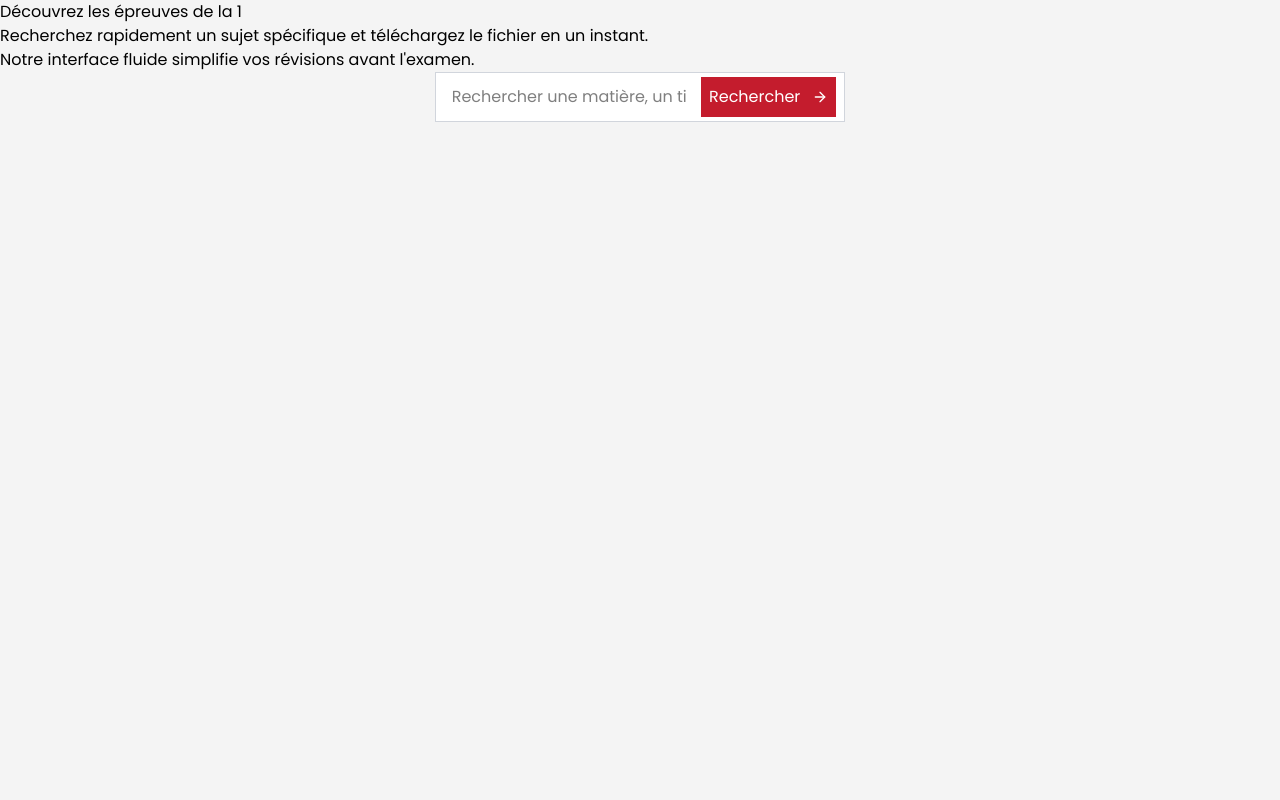
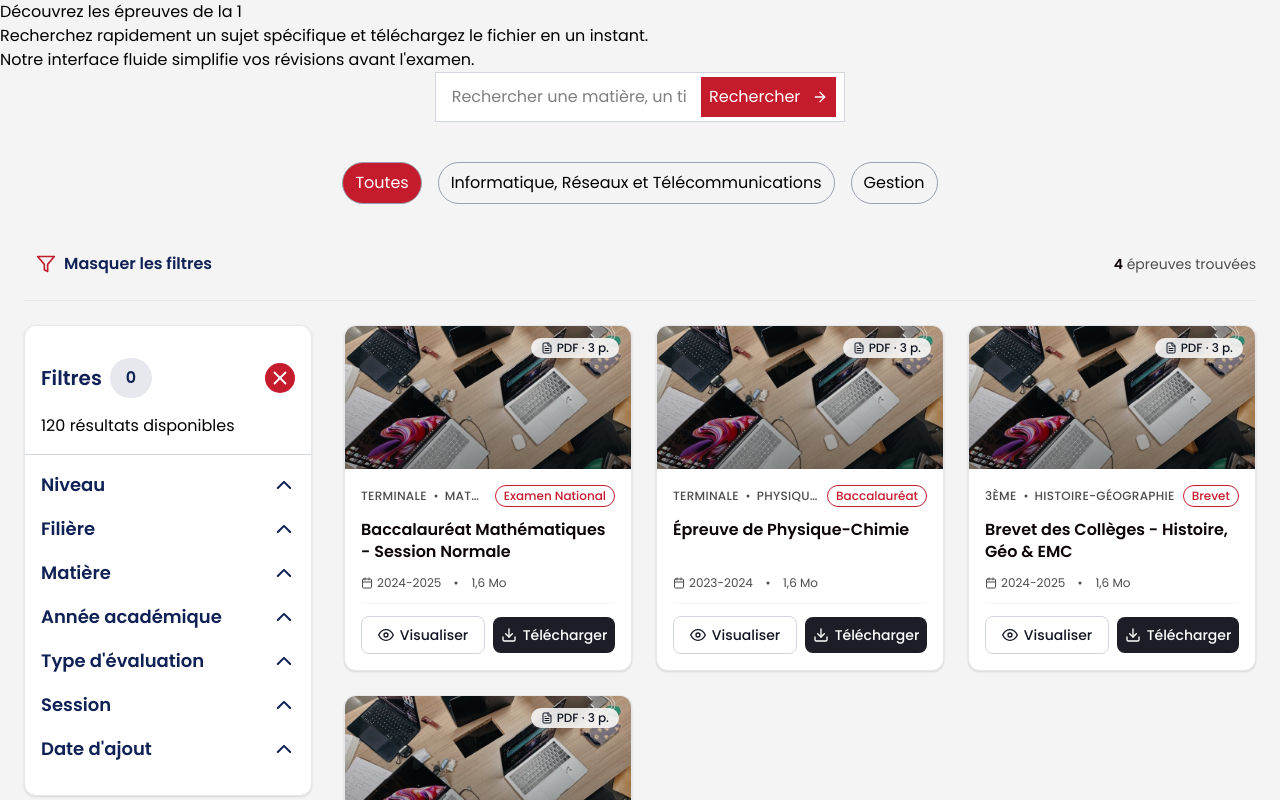
Before and after one commit to kaizen-squad/esgis-epreuves, a Next.js app: page /filieres/1 in a window 1280 px wide. Shown: the top 800 px of the page. Built offline with nearby package versions, Linux system fonts and the light colour scheme.

Commit message:
refactor(catalogue): made the epreuve catalogue as a generic component

```diff
--- a/src/app/(public)/catalogue/components/CatalogueEpreuve.tsx
+++ b/src/app/(public)/catalogue/components/CatalogueEpreuve.tsx
@@ -1,18 +1,14 @@
 "use client";
 
-import DomainSelectFilter from "../../components/DomainSelectFilter";
-import { epreuvesMock } from "../../constants/epreuve.constants";
 import EpreuveCard from "../../components/EpreuveCard";
 import CatalogueFilter from "./CatalogueFilter";
 import { FiFilter } from "react-icons/fi";
 import { useState } from "react";
 
-const CatalogueEpreuve = () => {
+const CatalogueEpreuves = ({ data }: { data: EpreuveCard[] }) => {
   const [open, setOpen] = useState<boolean>(true);
   return (
-    <section className="mx-auto mb-20 w-full max-w-7xl px-4 lg:px-6">
-      <DomainSelectFilter />
-
+    <>
       <div className="mb-6 flex items-center justify-between gap-4 border-b border-gray-200 pb-4">
         <button
           type="button"
@@ -25,9 +21,7 @@ const CatalogueEpreuve = () => {
         </button>
         <CatalogueFilter mode="mobile" />
         <p className="text-text-paragraph text-sm">
-          <span className="text-text-title font-semibold">
-            {epreuvesMock.length}
-          </span>{" "}
+          <span className="text-text-title font-semibold">{data?.length}</span>{" "}
           épreuves trouvées
         </p>
       </div>
@@ -39,13 +33,13 @@ const CatalogueEpreuve = () => {
           <CatalogueFilter mode="desktop" onClose={() => setOpen(false)} />
         )}
         <div className="grid grid-cols-[repeat(auto-fill,minmax(min(17rem,100%),1fr))] gap-6">
-          {epreuvesMock.map((epreuve) => (
+          {data.map((epreuve) => (
             <EpreuveCard {...epreuve} key={epreuve.name} />
           ))}
         </div>
       </div>
-    </section>
+    </>
   );
 };
 
-export default CatalogueEpreuve;
+export default CatalogueEpreuves;
--- /dev/null
+++ b/src/app/(public)/catalogue/components/CatalogueEpreuveSection.tsx
@@ -0,0 +1,13 @@
+import React from "react";
+import CatalogueEpreuves from "./CatalogueEpreuve";
+import { epreuvesMock } from "../../constants/epreuve.constants";
+
+const CatalogueEpreuveSection = () => {
+  return (
+    <section className="mx-auto mb-20 w-full max-w-7xl px-4 lg:px-6">
+      <CatalogueEpreuves data={epreuvesMock} />
+    </section>
+  );
+};
+
+export default CatalogueEpreuveSection;
--- a/src/app/(public)/catalogue/page.tsx
+++ b/src/app/(public)/catalogue/page.tsx
@@ -2,9 +2,9 @@ import React from "react";
 import PublicLayout from "../components/PublicLayout";
 import CatalogueWelcomeSection from "./components/CatalogueWelcomeSection";
 import Research from "../accueil/components/Research";
-import CatalogueEpreuve from "./components/CatalogueEpreuve";
 import ResultsResume from "../accueil/components/ResultsResume";
 import CTACatalogue from "../accueil/components/CTACatalogue";
+import CatalogueEpreuveSection from "./components/CatalogueEpreuveSection";
 
 const Catalogue = () => {
   return (
@@ -17,7 +17,8 @@ const Catalogue = () => {
         <br />
         Accédez directement aux examens qui comptent pour votre année.
       </p>
-      <CatalogueEpreuve />
+
+      <CatalogueEpreuveSection />
       <div className="px-6">
         <ResultsResume />
         <CTACatalogue />
--- a/src/app/(public)/filieres/[id]/page.tsx
+++ b/src/app/(public)/filieres/[id]/page.tsx
@@ -3,6 +3,7 @@
 import { useParams } from "next/navigation";
 import Research from "../../accueil/components/Research";
 import ImageHandler from "../../components/ImageHandler";
+import FiliereCatalogueSection from "../components/FiliereCatalogueSection";
 
 const FilierePage = () => {
   const { id } = useParams<{ id: string }>();
@@ -24,6 +25,7 @@ const FilierePage = () => {
         image_url="/images/accueil_span_page.jpeg"
         image_alt="Filière image en-tête"
       />
+      <FiliereCatalogueSection />
     </div>
   );
 };
--- /dev/null
+++ b/src/app/(public)/filieres/components/FiliereCatalogueSection.tsx
@@ -0,0 +1,14 @@
+import CatalogueEpreuves from "../../catalogue/components/CatalogueEpreuve";
+import DomainSelectFilter from "../../components/DomainSelectFilter";
+import { epreuvesMock } from "../../constants/epreuve.constants";
+
+const FiliereCatalogueSection = () => {
+  return (
+    <section className="mx-auto mb-20 w-full max-w-7xl px-4 lg:px-6">
+      <DomainSelectFilter />
+      <CatalogueEpreuves data={epreuvesMock} />
+    </section>
+  );
+};
+
+export default FiliereCatalogueSection;
```
